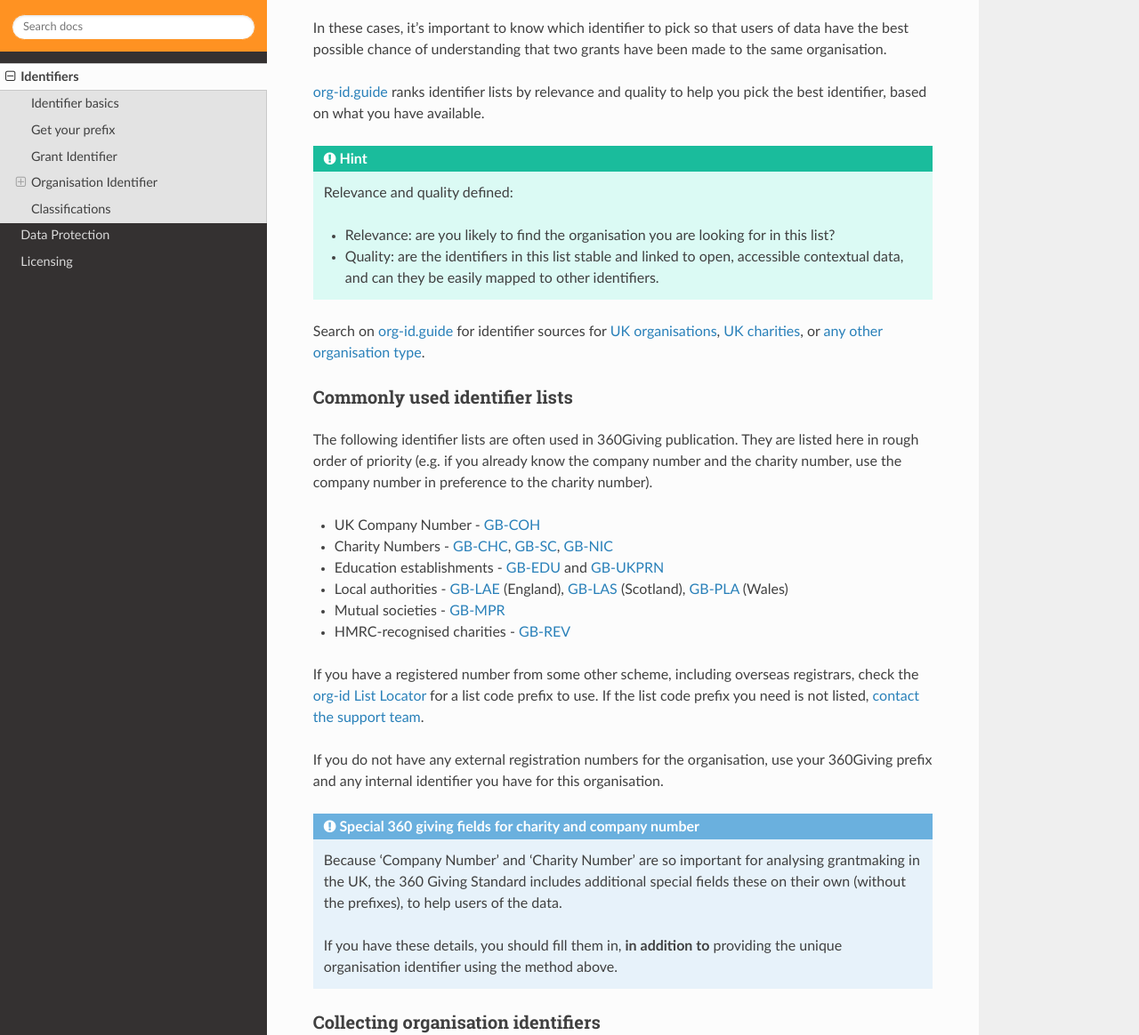
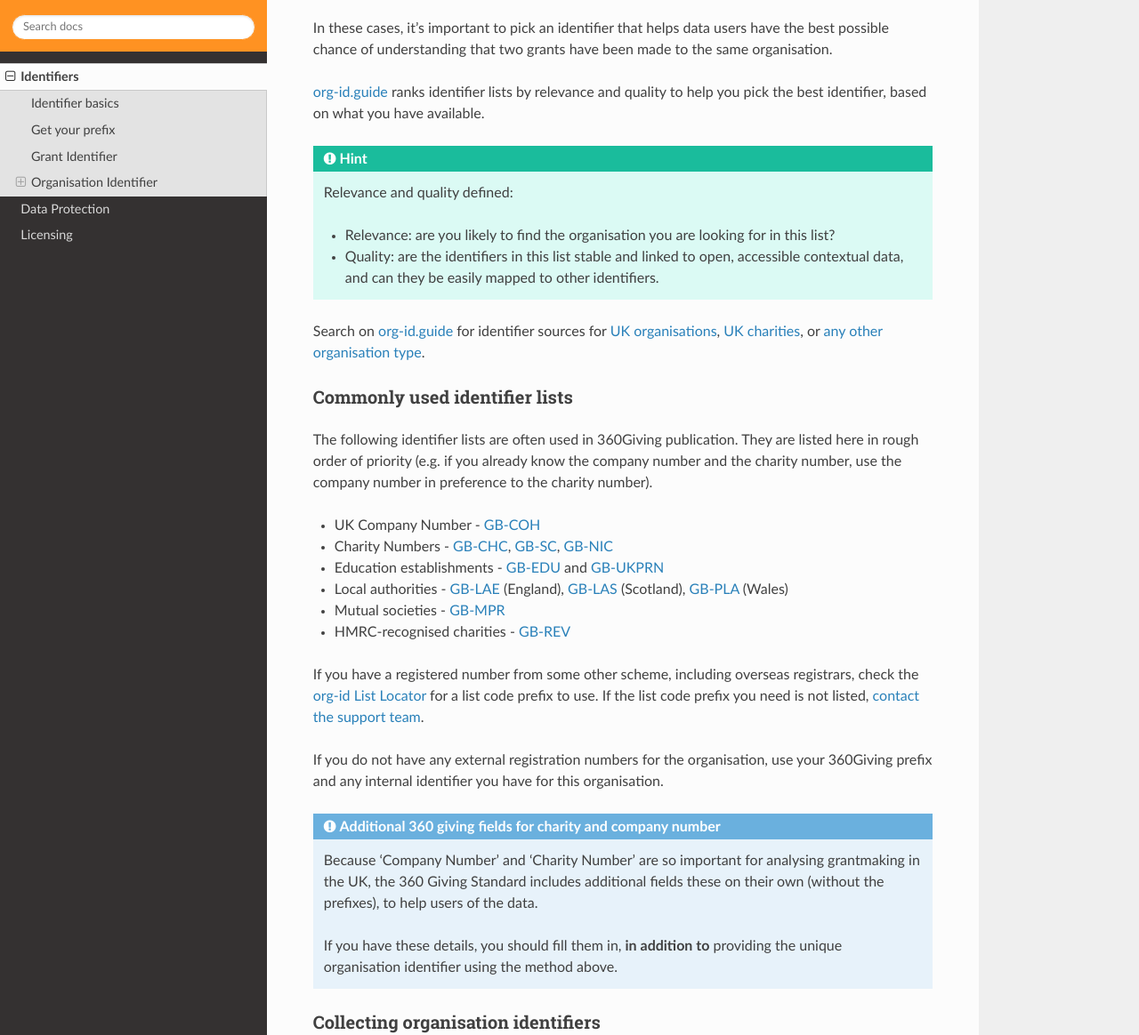
Before and after one commit to ThreeSixtyGiving/standard, a Sphinx documentation site: the page built from documentation/identifiers.md, in a window 1280 px wide and 1400 px high, scrolled down 2580 px. Shown: the part 236-1400 px from the top of the window at 89% size. Built offline with Sphinx 7.4.7 and the Read the Docs theme 2.0.0, drawn with Linux system fonts in a browser that asks for light colours; pages that are not in the unit, such as notebooks, are missing from menus; some of the changed text lies outside the part shown.

Commit message:
remove classifications, change co/char number guidance

````diff
--- a/documentation/identifiers.md
+++ b/documentation/identifiers.md
@@ -115,7 +115,7 @@
 
 Some organisations have more than one identifier: they might be a charity **and** a company (charitable companies), or a charity **and** an educational establishment.
 
-In these cases, it's important to know which identifier to pick so that users of data have the best possible chance of understanding that two grants have been made to the same organisation.
+In these cases, it's important to pick an identifier that helps data users have the best possible chance of understanding that two grants have been made to the same organisation.
 
 [org-id.guide](http://org-id.guide) ranks identifier lists by relevance and quality to help you pick the best identifier, based on what you have available.
 
@@ -147,9 +147,9 @@
 
 ```eval_rst
 
-.. admonition:: Special 360 giving fields for charity and company number
+.. admonition:: Additional 360 giving fields for charity and company number
 
-   Because 'Company Number' and 'Charity Number' are so important for analysing grantmaking in the UK, the 360 Giving Standard includes additional special fields these on their own (without the prefixes), to help users of the data.
+   Because 'Company Number' and 'Charity Number' are so important for analysing grantmaking in the UK, the 360 Giving Standard includes additional fields these on their own (without the prefixes), to help users of the data.
 
    If you have these details, you should fill them in, **in addition to** providing the unique organisation identifier using the method above.
 ```
@@ -158,10 +158,4 @@
 
 Make sure that when you collect charity or company numbers, you clearly identify in your forms or systems which type of number they are.
 
-```eval_rst
-.. _codes:
-```
-
-## Classifications
-
-[Contact the support team](http://www.threesixtygiving.org/contact/) for details of prefixes to use when publishing classification codes for your grants.
+If you have these details, you should include them in the Company Number and Charity Number fields, **in addition to** providing the unique organisation identifier using the method above.
````
